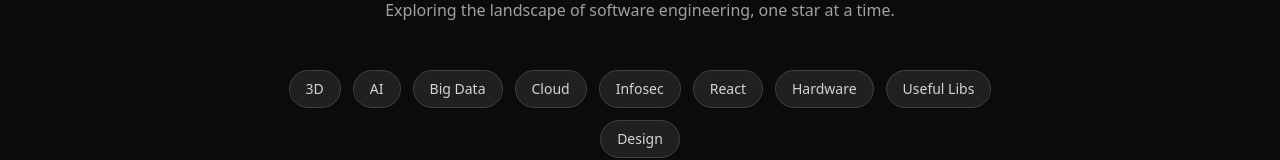
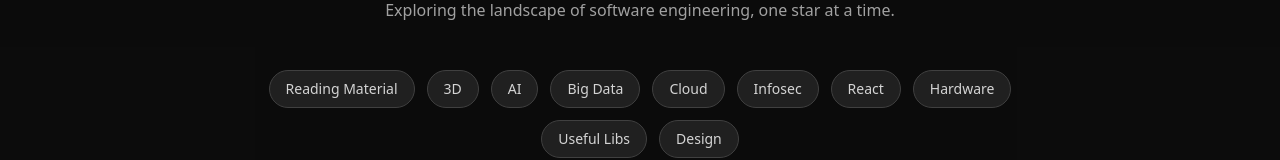
Before and after one commit to adnahmed/adnahmed.github.io, a Next.js app: page / in a window 1280 px wide. Shown: the part 2494-2654 px from the top of the page. Built offline with nearby package versions, Linux system fonts and the light colour scheme; no server answers.

Commit message:
add reading material

```diff
--- a/components/ToolsAndInterests.tsx
+++ b/components/ToolsAndInterests.tsx
@@ -4,6 +4,7 @@ import { getRecentStars } from "@/lib/github";
 import { Star } from "lucide-react";
 
 const interests = [
+  { name: "Reading Material", url: "https://github.com/stars/adnahmed/lists/must-read" },
   { name: "3D", url: "https://github.com/stars/adnahmed/lists/3d" },
   { name: "AI", url: "https://github.com/stars/adnahmed/lists/ai" },
   { name: "Big Data", url: "https://github.com/stars/adnahmed/lists/big-data" },
```
